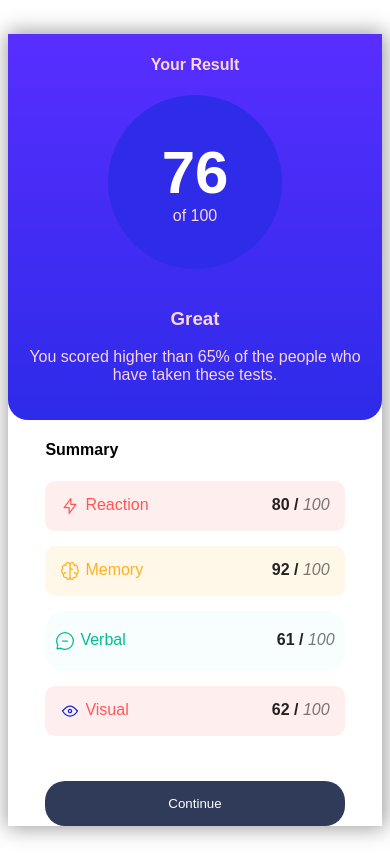
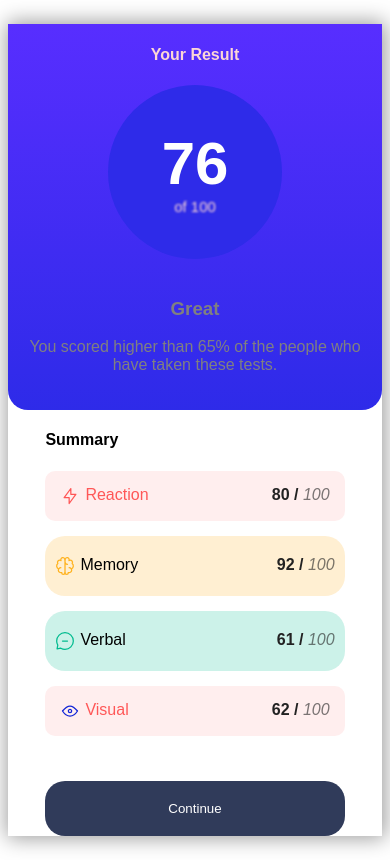
Before and after one commit to Maxmillian-Muiruri/results-summary, a plain HTML site: page index.html in a window 390 px wide. Drawn offline with Linux system fonts and the light colour scheme.

Commit message:
Results summary component

```diff
--- a/style.css
+++ b/style.css
@@ -28,7 +28,7 @@ body {
 }
 .left h4 {
     text-align: center;
-    color: rgb(252, 214, 214);
+    color:var(--light-lavendar);
 
 }
 .score-left {
@@ -45,9 +45,9 @@ body {
 
 }
 .small-score {
-font-weight: lighter;
-font-weight: 0;
-
+    font-size: 15px;
+    color:var(--light-lavendar);
+filter: blur(1px);
 
 }
 .big-score {
@@ -83,19 +83,23 @@ font-weight: 0;
     font-weight: bold;
 }
 .score-memory {
-    color: hsl(39, 100%, 56%);
-    background: hsla(39, 100%, 56%, 0.1);
+    color:var(--Orangey-yellow);
+    background: hsla(39, 100%, 56%, 0.2);
+    padding: 20px 10px;
+    border-radius: 20px;
 }
 .score-verbal {
-    color: hsl(166, 100%, 37%);
+    color: var(--green-teal);
     padding: 20px 10px;
     border-radius: 20px;
-    background-color: hsla(166, 78%, 73%, 0.062);
+    background-color: hsla(166, 100%, 37%,.2);
 }
 
 .score-visual {
-    color: hsl(234, 85%, 45%);
-    background: hsl(234, 85%, 45%, 0.1);
+    color: var(--cobalt-blue);
+    background: hsl(234, 85%, 45%, .2);
+    padding: 20px 10px;
+    border-radius: 20px;
 }
 
 button{
@@ -106,6 +110,8 @@ button{
     outline: none;
     background-color: hsl(224, 30%, 27%);
     width: 100%;
+    border-radius: 20px;
+    padding: 20px 10px;
     border-radius: 20px;
 }
 @media (max-width: 760px){
@@ -124,6 +130,7 @@ button{
     .left-text{
         padding: 20px;
         text-align: center;
+        color: grey;
     }
     .container{
         width: 100%;
```
Also changed, not shown: index.html (+0 -1 lines).
